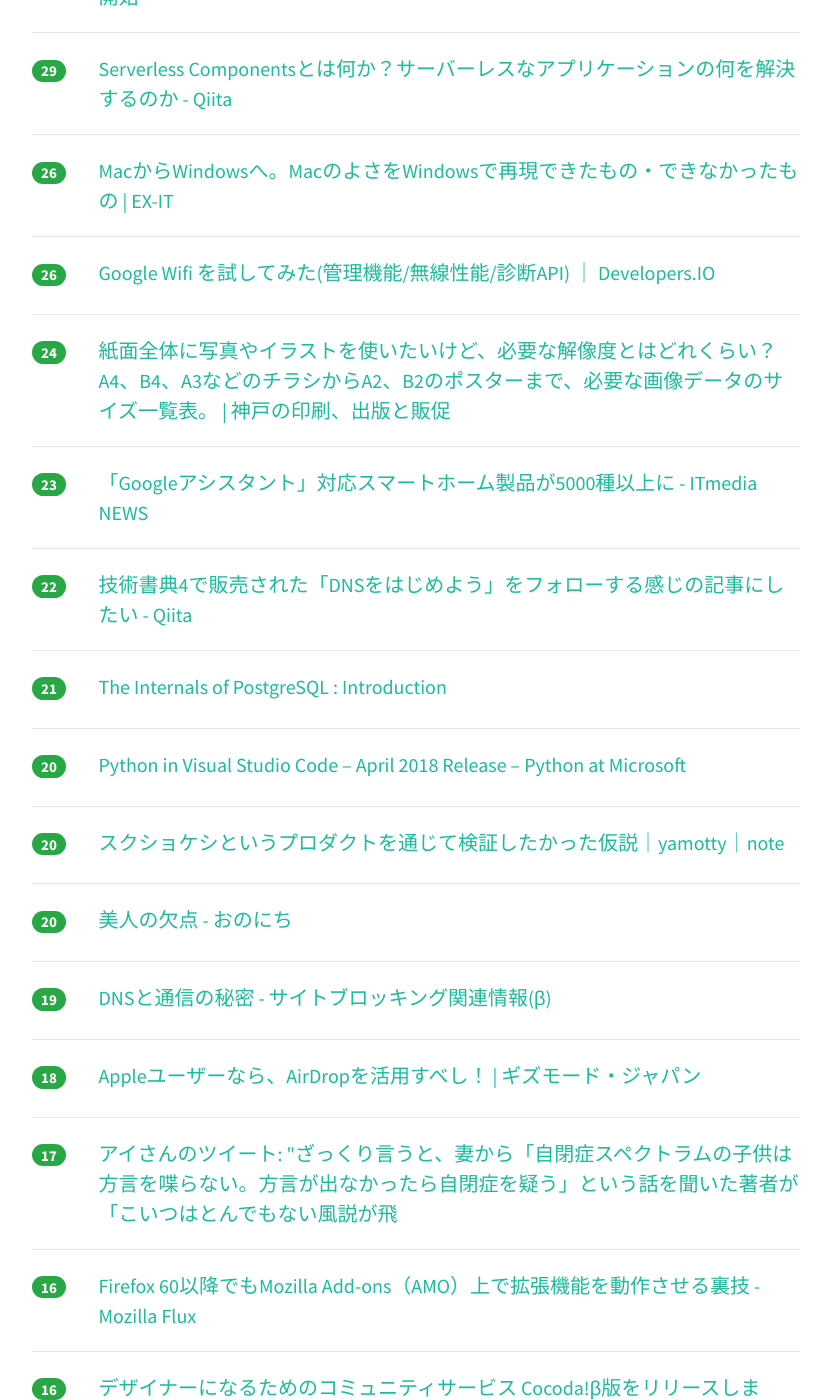
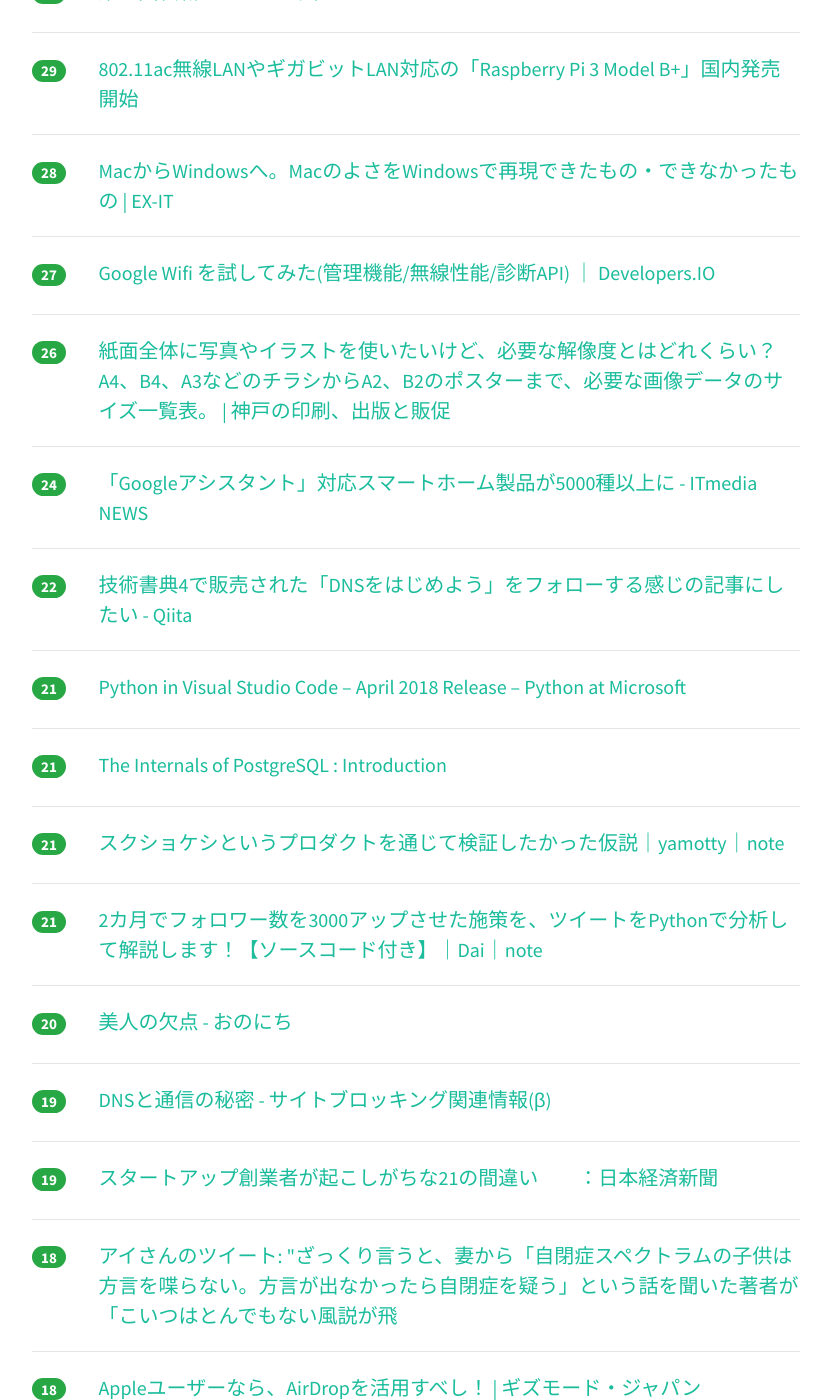
Before and after one commit to yatta47/hatena-matome-site, a Jekyll site: the page built from _posts/2018-05-05-hatena.md, in a window 1280 px wide and 1400 px high, scrolled down 1827 px. Shown: the whole window, without its empty margins (224-1053 px from the left). Built offline with Jekyll 4.4.1, drawn with Linux system fonts in a browser that asks for light colours; nearby versions of some CDN libraries; some of the changed text lies outside the part shown.

Commit message:
Updated 2018-05-05

```diff
--- a/_posts/2018-05-05-hatena.md
+++ b/_posts/2018-05-05-hatena.md
@@ -1,49 +1,49 @@
 ---
 layout: post
 title:  "2018-05-05 はてぶIT"
-date:   2018-05-05 20:02:54
+date:   2018-05-05 21:02:31
 tags: [it-hotentry]
 ---
-50 件のデータあり
+53 件のデータあり
 
 <hr><div class="row">
-<div class="col-1"><span class="badge badge-pill badge-success h2">278</span></div>
+<div class="col-1"><span class="badge badge-pill badge-success h2">283</span></div>
+<div class="col-11"><a href='https://qiita.com/kamesennin/items/89d479112554a6f9d038' target='_blank'>【エンジニアリング組織論への招待】を10~15分で読めるように1万文字程度でまとめてみた - Qiita</a></div>
+</div>
+<hr>
+<div class="row">
+<div class="col-1"><span class="badge badge-pill badge-success h2">279</span></div>
 <div class="col-11"><a href='https://qiita.com/mumoshu/items/0d2f2a13c6e9fc8da2a4' target='_blank'>他言語から来た人がGoを使い始めてすぐハマったこととその答え - Qiita</a></div>
 </div>
 <hr>
 <div class="row">
-<div class="col-1"><span class="badge badge-pill badge-success h2">271</span></div>
-<div class="col-11"><a href='https://qiita.com/kamesennin/items/89d479112554a6f9d038' target='_blank'>【エンジニアリング組織論への招待】を10~15分で読めるように1万文字程度でまとめてみた - Qiita</a></div>
-</div>
-<hr>
-<div class="row">
-<div class="col-1"><span class="badge badge-pill badge-success h2">198</span></div>
+<div class="col-1"><span class="badge badge-pill badge-success h2">225</span></div>
 <div class="col-11"><a href='https://qiita.com/bremen/items/c5aa9446e73aa4bc1de0' target='_blank'>OSSのライセンスを理解する（「使用」と「利用」の違い、知っていますか？） - Qiita</a></div>
 </div>
 <hr>
 <div class="row">
-<div class="col-1"><span class="badge badge-pill badge-success h2">153</span></div>
+<div class="col-1"><span class="badge badge-pill badge-success h2">154</span></div>
 <div class="col-11"><a href='https://blog.craftz.dog/lets-side-hustle-b9e1d894041d' target='_blank'>サイドハッスルのすゝめ — お金よりもやりがいを求める副業 – 週休７日で働きたい</a></div>
 </div>
 <hr>
 <div class="row">
-<div class="col-1"><span class="badge badge-pill badge-success h2">106</span></div>
+<div class="col-1"><span class="badge badge-pill badge-success h2">121</span></div>
 <div class="col-11"><a href='https://blog.cheena.net/1448' target='_blank'>不正なGoogle Chromeの拡張機能によりページが書き換えられ、総額500万円分の仮想通貨が盗み取られる – 無能ブログ</a></div>
 </div>
 <hr>
 <div class="row">
-<div class="col-1"><span class="badge badge-pill badge-success h2">85</span></div>
+<div class="col-1"><span class="badge badge-pill badge-success h2">102</span></div>
+<div class="col-11"><a href='https://medium.com/@kdmsnr/76b59988447f' target='_blank'>組み合わせで理解しよう「デザイン思考、リーン、アジャイル」 – 角 征典 (@kdmsnr) – Medium</a></div>
+</div>
+<hr>
+<div class="row">
+<div class="col-1"><span class="badge badge-pill badge-success h2">99</span></div>
 <div class="col-11"><a href='https://togetter.com/li/1224230' target='_blank'>漫画家の高遠るい、緒方恵美の政治発言について友人の立場から語る「俺には逃げに見えたし逃げないでほしかった」 - Togetter</a></div>
 </div>
 <hr>
 <div class="row">
-<div class="col-1"><span class="badge badge-pill badge-success h2">73</span></div>
+<div class="col-1"><span class="badge badge-pill badge-success h2">96</span></div>
 <div class="col-11"><a href='http://mikutter.hatenablog.com/entry/2018/05/05/164014' target='_blank'>mikutterのTwitterコンシューマキーが凍結されました - mikutter blog</a></div>
-</div>
-<hr>
-<div class="row">
-<div class="col-1"><span class="badge badge-pill badge-success h2">60</span></div>
-<div class="col-11"><a href='https://medium.com/@kdmsnr/76b59988447f' target='_blank'>組み合わせで理解しよう「デザイン思考、リーン、アジャイル」 – 角 征典 (@kdmsnr) – Medium</a></div>
 </div>
 <hr>
 <div class="row">
@@ -52,18 +52,23 @@ tags: [it-hotentry]
 </div>
 <hr>
 <div class="row">
-<div class="col-1"><span class="badge badge-pill badge-success h2">48</span></div>
+<div class="col-1"><span class="badge badge-pill badge-success h2">55</span></div>
 <div class="col-11"><a href='https://blogs.mcafee.jp/ssl-https-procedure' target='_blank'>後悔しないSSL化！証明書の選択基準と安全なサイト構築ための導入手順</a></div>
 </div>
 <hr>
 <div class="row">
-<div class="col-1"><span class="badge badge-pill badge-success h2">36</span></div>
+<div class="col-1"><span class="badge badge-pill badge-success h2">37</span></div>
 <div class="col-11"><a href='http://hokoxjouhou.blog105.fc2.com/blog-entry-1168.html' target='_blank'>情報管理LOG的人生の５つの「チート技」 - 情報管理LOG</a></div>
 </div>
 <hr>
 <div class="row">
+<div class="col-1"><span class="badge badge-pill badge-success h2">34</span></div>
+<div class="col-11"><a href='http://www.financepensionrealestate.work/entry/2018/05/05/093141' target='_blank'>キャッシュレス化阻害要因と今後の日本における政策の方向性 - 銀行員のための教科書</a></div>
+</div>
+<hr>
+<div class="row">
 <div class="col-1"><span class="badge badge-pill badge-success h2">33</span></div>
-<div class="col-11"><a href='http://www.financepensionrealestate.work/entry/2018/05/05/093141' target='_blank'>キャッシュレス化阻害要因と今後の日本における政策の方向性 - 銀行員のための教科書</a></div>
+<div class="col-11"><a href='http://www.nagibrno.com/entry/prime-video-movies' target='_blank'>Amazonプライムビデオで観られるおすすめの映画36選を気分別にまとめてみた。 - なぎぶろ</a></div>
 </div>
 <hr>
 <div class="row">
@@ -72,8 +77,8 @@ tags: [it-hotentry]
 </div>
 <hr>
 <div class="row">
-<div class="col-1"><span class="badge badge-pill badge-success h2">31</span></div>
-<div class="col-11"><a href='http://www.nagibrno.com/entry/prime-video-movies' target='_blank'>Amazonプライムビデオで観られるおすすめの映画36選を気分別にまとめてみた。 - なぎぶろ</a></div>
+<div class="col-1"><span class="badge badge-pill badge-success h2">32</span></div>
+<div class="col-11"><a href='https://qiita.com/horike37/items/d215488809c42b7e8f79' target='_blank'>Serverless Componentsとは何か？サーバーレスなアプリケーションの何を解決するのか - Qiita</a></div>
 </div>
 <hr>
 <div class="row">
@@ -87,27 +92,22 @@ tags: [it-hotentry]
 </div>
 <hr>
 <div class="row">
-<div class="col-1"><span class="badge badge-pill badge-success h2">29</span></div>
-<div class="col-11"><a href='https://qiita.com/horike37/items/d215488809c42b7e8f79' target='_blank'>Serverless Componentsとは何か？サーバーレスなアプリケーションの何を解決するのか - Qiita</a></div>
+<div class="col-1"><span class="badge badge-pill badge-success h2">28</span></div>
+<div class="col-11"><a href='https://www.ex-it-blog.com/Mac-to-Windows' target='_blank'>MacからWindowsへ。MacのよさをWindowsで再現できたもの・できなかったもの | EX-IT</a></div>
+</div>
+<hr>
+<div class="row">
+<div class="col-1"><span class="badge badge-pill badge-success h2">27</span></div>
+<div class="col-11"><a href='https://dev.classmethod.jp/server-side/network/google-wifi-report-1/' target='_blank'>Google Wifi を試してみた(管理機能/無線性能/診断API) ｜ Developers.IO</a></div>
 </div>
 <hr>
 <div class="row">
 <div class="col-1"><span class="badge badge-pill badge-success h2">26</span></div>
-<div class="col-11"><a href='https://www.ex-it-blog.com/Mac-to-Windows' target='_blank'>MacからWindowsへ。MacのよさをWindowsで再現できたもの・できなかったもの | EX-IT</a></div>
-</div>
-<hr>
-<div class="row">
-<div class="col-1"><span class="badge badge-pill badge-success h2">26</span></div>
-<div class="col-11"><a href='https://dev.classmethod.jp/server-side/network/google-wifi-report-1/' target='_blank'>Google Wifi を試してみた(管理機能/無線性能/診断API) ｜ Developers.IO</a></div>
+<div class="col-11"><a href='https://kobe-maekawa.co.jp/press/archives/3605' target='_blank'>紙面全体に写真やイラストを使いたいけど、必要な解像度とはどれくらい？A4、B4、A3などのチラシからA2、B2のポスターまで、必要な画像データのサイズ一覧表。 | 神戸の印刷、出版と販促</a></div>
 </div>
 <hr>
 <div class="row">
 <div class="col-1"><span class="badge badge-pill badge-success h2">24</span></div>
-<div class="col-11"><a href='https://kobe-maekawa.co.jp/press/archives/3605' target='_blank'>紙面全体に写真やイラストを使いたいけど、必要な解像度とはどれくらい？A4、B4、A3などのチラシからA2、B2のポスターまで、必要な画像データのサイズ一覧表。 | 神戸の印刷、出版と販促</a></div>
-</div>
-<hr>
-<div class="row">
-<div class="col-1"><span class="badge badge-pill badge-success h2">23</span></div>
 <div class="col-11"><a href='http://www.itmedia.co.jp/news/articles/1805/05/news012.html' target='_blank'>「Googleアシスタント」対応スマートホーム製品が5000種以上に - ITmedia NEWS</a></div>
 </div>
 <hr>
@@ -118,17 +118,22 @@ tags: [it-hotentry]
 <hr>
 <div class="row">
 <div class="col-1"><span class="badge badge-pill badge-success h2">21</span></div>
+<div class="col-11"><a href='https://blogs.msdn.microsoft.com/pythonengineering/2018/05/02/python-in-visual-studio-code-april-2018-release/' target='_blank'>Python in Visual Studio Code – April 2018 Release – Python at Microsoft</a></div>
+</div>
+<hr>
+<div class="row">
+<div class="col-1"><span class="badge badge-pill badge-success h2">21</span></div>
 <div class="col-11"><a href='http://www.interdb.jp/pg/' target='_blank'>The Internals of PostgreSQL : Introduction</a></div>
 </div>
 <hr>
 <div class="row">
-<div class="col-1"><span class="badge badge-pill badge-success h2">20</span></div>
-<div class="col-11"><a href='https://blogs.msdn.microsoft.com/pythonengineering/2018/05/02/python-in-visual-studio-code-april-2018-release/' target='_blank'>Python in Visual Studio Code – April 2018 Release – Python at Microsoft</a></div>
+<div class="col-1"><span class="badge badge-pill badge-success h2">21</span></div>
+<div class="col-11"><a href='https://note.mu/yamotty/n/nd4baf7086538' target='_blank'>スクショケシというプロダクトを通じて検証したかった仮説｜yamotty｜note</a></div>
 </div>
 <hr>
 <div class="row">
-<div class="col-1"><span class="badge badge-pill badge-success h2">20</span></div>
-<div class="col-11"><a href='https://note.mu/yamotty/n/nd4baf7086538' target='_blank'>スクショケシというプロダクトを通じて検証したかった仮説｜yamotty｜note</a></div>
+<div class="col-1"><span class="badge badge-pill badge-success h2">21</span></div>
+<div class="col-11"><a href='https://note.mu/daikawai/n/naf25d5504066' target='_blank'>2カ月でフォロワー数を3000アップさせた施策を、ツイートをPythonで分析して解説します！【ソースコード付き】｜Dai｜note</a></div>
 </div>
 <hr>
 <div class="row">
@@ -142,13 +147,33 @@ tags: [it-hotentry]
 </div>
 <hr>
 <div class="row">
+<div class="col-1"><span class="badge badge-pill badge-success h2">19</span></div>
+<div class="col-11"><a href='https://www.nikkei.com/article/DGXMZO29819830V20C18A4000000/' target='_blank'>スタートアップ創業者が起こしがちな21の間違い　　：日本経済新聞</a></div>
+</div>
+<hr>
+<div class="row">
+<div class="col-1"><span class="badge badge-pill badge-success h2">18</span></div>
+<div class="col-11"><a href='http://twitter.com/i_aka_c/status/989352414485467136' target='_blank'>アイさんのツイート: "ざっくり言うと、妻から「自閉症スペクトラムの子供は方言を喋らない。方言が出なかったら自閉症を疑う」という話を聞いた著者が「こいつはとんでもない風説が飛</a></div>
+</div>
+<hr>
+<div class="row">
 <div class="col-1"><span class="badge badge-pill badge-success h2">18</span></div>
 <div class="col-11"><a href='https://www.gizmodo.jp/2018/05/re-air-drop.html' target='_blank'>Appleユーザーなら、AirDropを活用すべし！ | ギズモード・ジャパン</a></div>
 </div>
 <hr>
 <div class="row">
+<div class="col-1"><span class="badge badge-pill badge-success h2">18</span></div>
+<div class="col-11"><a href='https://qiita.com/Wotipati/items/a8eda3f246eb07c516ca' target='_blank'>オンライン機械学習の弱点って？？：Passive Aggressiveのプロセスを実装＆可視化 - Qiita</a></div>
+</div>
+<hr>
+<div class="row">
 <div class="col-1"><span class="badge badge-pill badge-success h2">17</span></div>
-<div class="col-11"><a href='http://twitter.com/i_aka_c/status/989352414485467136' target='_blank'>アイさんのツイート: "ざっくり言うと、妻から「自閉症スペクトラムの子供は方言を喋らない。方言が出なかったら自閉症を疑う」という話を聞いた著者が「こいつはとんでもない風説が飛</a></div>
+<div class="col-11"><a href='http://nlab.itmedia.co.jp/nl/articles/1804/18/news107.html' target='_blank'>自動車部品メーカー・東プレはなぜ高級キーボードを作り始めたのか　「REALFORCE」17年の進化の歴史 (1/2) - ねとらぼ</a></div>
+</div>
+<hr>
+<div class="row">
+<div class="col-1"><span class="badge badge-pill badge-success h2">17</span></div>
+<div class="col-11"><a href='http://hokoxjouhou.blog105.fc2.com/blog-entry-1167.html' target='_blank'>「ゆる～と・全国日帰り温泉・銭湯マップ」がすごい！ - 情報管理LOG</a></div>
 </div>
 <hr>
 <div class="row">
@@ -162,28 +187,18 @@ tags: [it-hotentry]
 </div>
 <hr>
 <div class="row">
-<div class="col-1"><span class="badge badge-pill badge-success h2">16</span></div>
-<div class="col-11"><a href='https://note.mu/daikawai/n/naf25d5504066' target='_blank'>2カ月でフォロワー数を3000アップさせた施策を、ツイートをPythonで分析して解説します！【ソースコード付き】｜Dai｜note</a></div>
-</div>
-<hr>
-<div class="row">
 <div class="col-1"><span class="badge badge-pill badge-success h2">14</span></div>
 <div class="col-11"><a href='https://news.yahoo.co.jp/byline/yamamotoichiro/20180504-00084836/' target='_blank'>AI（人工知能）というバズワードが政治と絡めてお気楽に語られる時代到来(山本一郎) - 個人 - Yahoo!ニュース</a></div>
 </div>
 <hr>
 <div class="row">
 <div class="col-1"><span class="badge badge-pill badge-success h2">14</span></div>
-<div class="col-11"><a href='http://nlab.itmedia.co.jp/nl/articles/1804/18/news107.html' target='_blank'>自動車部品メーカー・東プレはなぜ高級キーボードを作り始めたのか　「REALFORCE」17年の進化の歴史 (1/2) - ねとらぼ</a></div>
+<div class="col-11"><a href='https://japan.cnet.com/article/35118238/' target='_blank'>オフィスにいながら世界を旅する--エクスペディアのアートなオフィス - CNET Japan</a></div>
 </div>
 <hr>
 <div class="row">
 <div class="col-1"><span class="badge badge-pill badge-success h2">14</span></div>
-<div class="col-11"><a href='https://qiita.com/Wotipati/items/a8eda3f246eb07c516ca' target='_blank'>オンライン機械学習の弱点って？？：Passive Aggressiveのプロセスを実装＆可視化 - Qiita</a></div>
-</div>
-<hr>
-<div class="row">
-<div class="col-1"><span class="badge badge-pill badge-success h2">14</span></div>
-<div class="col-11"><a href='https://www.nikkei.com/article/DGXMZO29819830V20C18A4000000/' target='_blank'>スタートアップ創業者が起こしがちな21の間違い　　：日本経済新聞</a></div>
+<div class="col-11"><a href='https://anond.hatelabo.jp/20180505035025' target='_blank'>自転車のライトが暗すぎて見えにくいから3000ルーメン義務化してほしい</a></div>
 </div>
 <hr>
 <div class="row">
@@ -193,7 +208,12 @@ tags: [it-hotentry]
 <hr>
 <div class="row">
 <div class="col-1"><span class="badge badge-pill badge-success h2">13</span></div>
-<div class="col-11"><a href='https://japan.cnet.com/article/35118238/' target='_blank'>オフィスにいながら世界を旅する--エクスペディアのアートなオフィス - CNET Japan</a></div>
+<div class="col-11"><a href='https://github.com/yarnpkg/yarn/issues/5773' target='_blank'>🦁 Yarn 2.0 Working Group · Issue #5773 · yarnpkg/yarn · GitHub</a></div>
+</div>
+<hr>
+<div class="row">
+<div class="col-1"><span class="badge badge-pill badge-success h2">13</span></div>
+<div class="col-11"><a href='https://anond.hatelabo.jp/20180504202617' target='_blank'>100%で印刷しろって言ってるのに何で拡大縮小するの?</a></div>
 </div>
 <hr>
 <div class="row">
@@ -203,22 +223,12 @@ tags: [it-hotentry]
 <hr>
 <div class="row">
 <div class="col-1"><span class="badge badge-pill badge-success h2">13</span></div>
-<div class="col-11"><a href='https://anond.hatelabo.jp/20180505035025' target='_blank'>自転車のライトが暗すぎて見えにくいから3000ルーメン義務化してほしい</a></div>
+<div class="col-11"><a href='https://dev.classmethod.jp/cloud/aws/announcement-of-eol-for-node-js-v43/' target='_blank'>【注意】AWS LambdaでNode.js v4.3の終了がアナウンスされました ｜ Developers.IO</a></div>
 </div>
 <hr>
 <div class="row">
 <div class="col-1"><span class="badge badge-pill badge-success h2">12</span></div>
 <div class="col-11"><a href='http://blog.livedoor.jp/bluejay01-review/archives/53431675.html' target='_blank'>Win10、4月末更新でChromeがフリーズする不具合、マイクロソフトが一時対処法「Win+Ctrl＋Shift＋B」を指示 : PCパーツまとめ</a></div>
-</div>
-<hr>
-<div class="row">
-<div class="col-1"><span class="badge badge-pill badge-success h2">12</span></div>
-<div class="col-11"><a href='https://github.com/yarnpkg/yarn/issues/5773' target='_blank'>🦁 Yarn 2.0 Working Group · Issue #5773 · yarnpkg/yarn · GitHub</a></div>
-</div>
-<hr>
-<div class="row">
-<div class="col-1"><span class="badge badge-pill badge-success h2">12</span></div>
-<div class="col-11"><a href='https://anond.hatelabo.jp/20180504202617' target='_blank'>100%で印刷しろって言ってるのに何で拡大縮小するの?</a></div>
 </div>
 <hr>
 <div class="row">
@@ -229,6 +239,11 @@ tags: [it-hotentry]
 <div class="row">
 <div class="col-1"><span class="badge badge-pill badge-success h2">10</span></div>
 <div class="col-11"><a href='https://iphone-mania.jp/news-211127/' target='_blank'>噂の「iPhone SE 2」はどうなる？発売時期、デザイン、スペックを大予想！ - iPhone Mania</a></div>
+</div>
+<hr>
+<div class="row">
+<div class="col-1"><span class="badge badge-pill badge-success h2">10</span></div>
+<div class="col-11"><a href='https://gdprchecklist.io/' target='_blank'>The GDPR Checklist</a></div>
 </div>
 <hr>
 <div class="row">
@@ -247,12 +262,12 @@ tags: [it-hotentry]
 </div>
 <hr>
 <div class="row">
+<div class="col-1"><span class="badge badge-pill badge-success h2">8</span></div>
+<div class="col-11"><a href='https://jp.reuters.com/article/idJPKBN1I601Q' target='_blank'>日中韓首脳会談、「北朝鮮は主要な議題でない」＝中国外務次官 | ロイター</a></div>
+</div>
+<hr>
+<div class="row">
 <div class="col-1"><span class="badge badge-pill badge-success h2">7</span></div>
 <div class="col-11"><a href='http://twitter.com/segawashin/status/992275125079703553' target='_blank'>瀬川深　Segawa Shinさんのツイート: "そりゃ給与水準も高いのでは、と思ってググったらノルウェーには最低賃金の定めはないみたいなんだけどおおむね時給21ドルが最低、月給の平均も30～40</a></div>
 </div>
 <hr>
-<div class="row">
-<div class="col-1"><span class="badge badge-pill badge-success h2">7</span></div>
-<div class="col-11"><a href='https://jp.reuters.com/article/idJPKBN1I601Q' target='_blank'>日中韓首脳会談、「北朝鮮は主要な議題でない」＝中国外務次官 | ロイター</a></div>
-</div>
-<hr>
```
